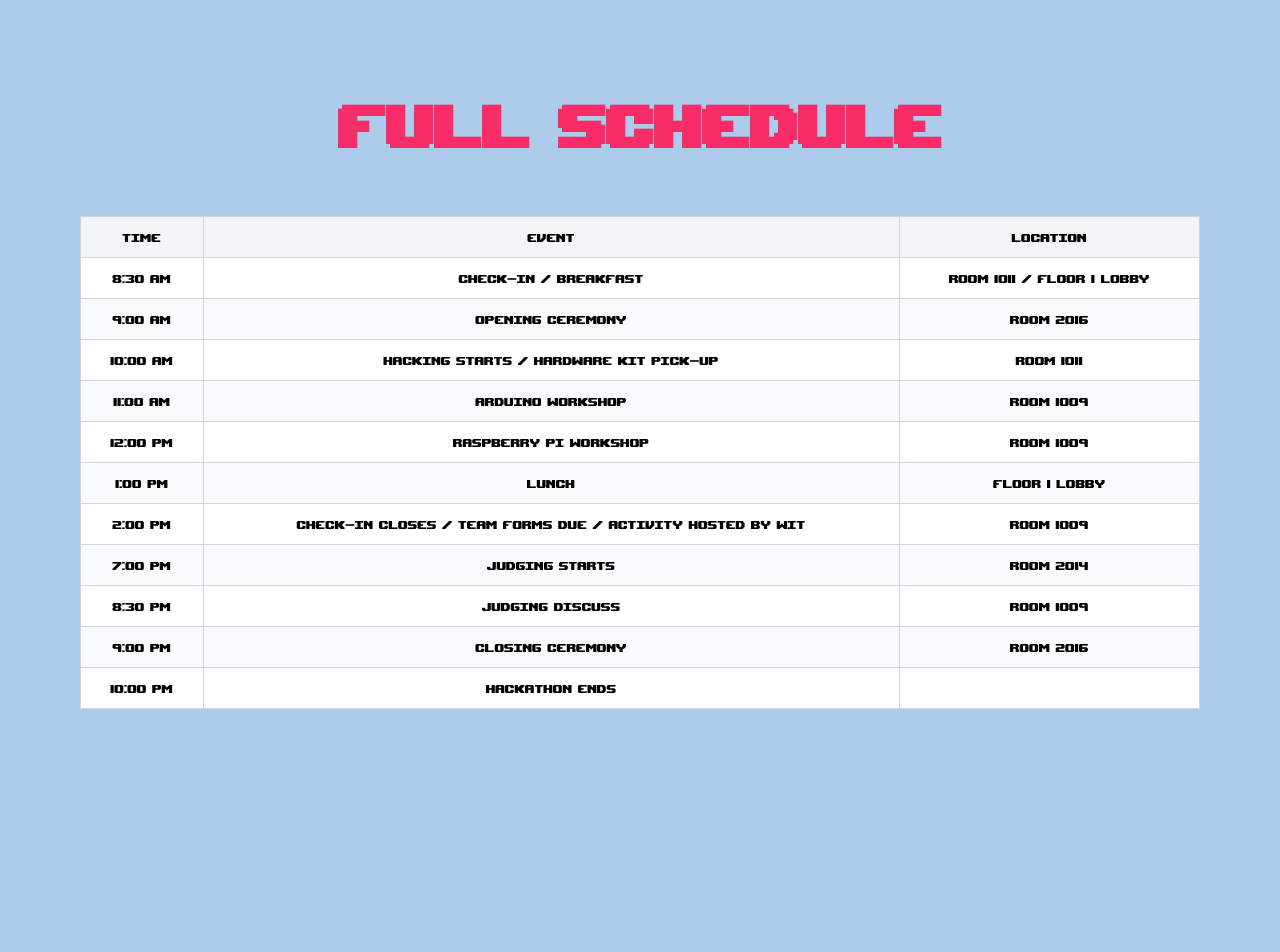
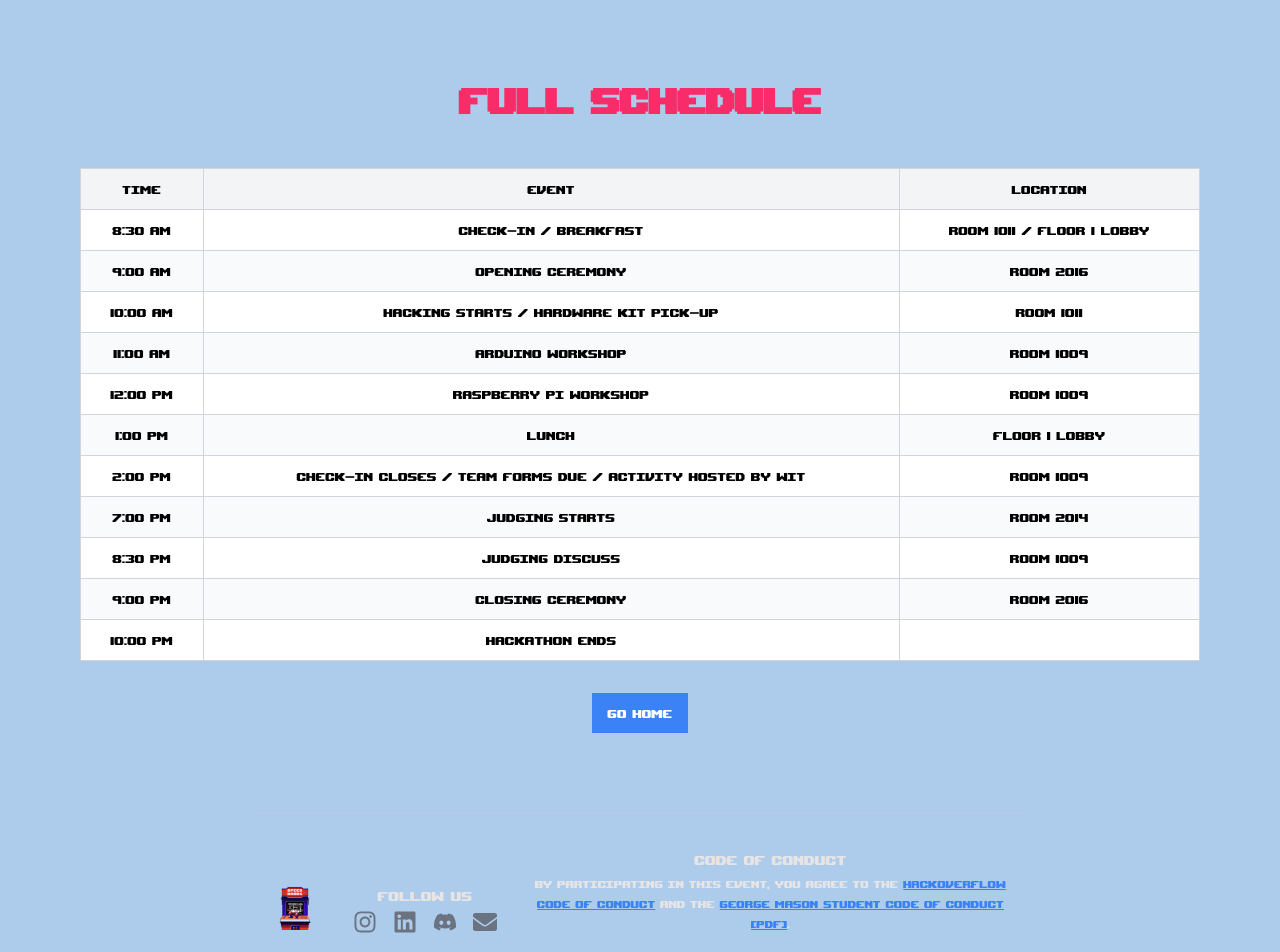
Before and after one commit to J-Souffle/sphx25-schedule, a Next.js app: page /full-schedule in a window 1280 px wide. Shown: the top 952 px of the page. Before the commit the page ends 918 px from the top, so only its background shows below. Built offline with nearby package versions, Linux system fonts and the light colour scheme.

Commit message:
Working footer

```diff
--- a/next.config.mjs
+++ b/next.config.mjs
@@ -2,13 +2,13 @@
 const nextConfig = {
     images: {
         domains: ['assets.aceternity.com'],
+        unoptimized: true, // Disable image optimization for static export
     },
     output: "export",
     compiler: {
         // Enables the styled-components SWC transform
-        styledComponents: true
-    }
-
+        styledComponents: true,
+    },
 };
 
 export default nextConfig;
--- a/package.json
+++ b/package.json
@@ -22,6 +22,7 @@
     "next": "14.2.14",
     "react": "^18",
     "react-dom": "^18",
+    "react-icons": "^5.5.0",
     "tailwind-merge": "^2.5.3",
     "tailwindcss-animate": "^1.0.7"
   },
--- a/src/app/full-schedule/page.tsx
+++ b/src/app/full-schedule/page.tsx
@@ -3,8 +3,10 @@
 import MaxWidthWrapper from "@/components/MaxWidthWrapper";
 import MinFooter from "@/components/ui/Footer";
 import { SCHEDULE } from "@/lib/schedule";
+import { useRouter } from 'next/navigation';
 
 export default function FullSchedule() {
+  const router = useRouter();
   const { saturdayData, sundayData } = SCHEDULE;
 
   // Combine events for Saturday and Sunday
@@ -16,7 +18,7 @@ export default function FullSchedule() {
         {/* Header */}
         <h1
           style={{
-            fontSize: "5em",
+            fontSize: "3em",
             fontFamily: "Upheaval, Arial, Helvetica, sans-serif",
           }}
           className="font-bold text-primary mb-8"
@@ -64,6 +66,13 @@ export default function FullSchedule() {
           Go Back
         </button> */}
 
+<button
+      onClick={() => router.push("https://www.hackoverflow.org/")}
+      className="bg-blue-500 text-white px-4 py-2 rounded-md hover:bg-blue-700 transition-colors"
+    >
+      Go Home
+    </button>
+
         {/* Footer */}
         <div className="pt-[5rem] w-full max-w-3xl mx-auto">
           <MinFooter />
--- a/src/app/page.tsx
+++ b/src/app/page.tsx
@@ -117,7 +117,7 @@ currentLocalTime.setHours(0, 0, 0, 0); // Set to start of the day (midnight)
         <h1
   style={{
     // fontSize: window.innerWidth <= 768 ? "4em" : "9em",
-    fontSize: "3em",
+    fontSize: "3.5em",
     fontFamily: "Upheaval, Arial, Helvetica, sans-serif", // Use your custom font and make it important
   }}
   className="font-bold text-primary mb-8"
--- a/src/components/ui/Footer.tsx
+++ b/src/components/ui/Footer.tsx
@@ -1,28 +1,87 @@
-// import { LucideGithub, LucideLinkedin } from 'lucide-react'
-import React from 'react'
+import React from 'react';
+import { FaInstagram, FaLinkedin, FaDiscord, FaEnvelope } from 'react-icons/fa'; // Ensure you have react-icons installed
+import Image from 'next/image'; // For better image handling in Next.js
+import Machine from './arcade_machine.png'; // Adjust path as necessary
 
-// const SocialLink = ({
-//   href,
-//   icon: Icon,
-//   children,
-// }: {
-//   href: string
-//   icon: React.ComponentType<{ className?: string }>
-//   children: React.ReactNode
-// }) => {
-//   return (
-//     <a href={href} target="_blank" rel="noreferrer" className="group">
-//       <span className="sr-only">{children}</span>
-//       <Icon className="h-5 w-5 fill-zinc-700 transition group-hover:fill-gray-100 dark:group-hover:fill-gray-200" />
-//     </a>
-//   )
-// }
+// Defining a TypeScript type for the social links
+type SocialLinkProps = {
+  href: string;
+  icon: React.ComponentType<{ className?: string }>;
+  label: string;
+};
 
-const MinFooter = () => {
+const socialLinks: SocialLinkProps[] = [
+  {
+    href: 'https://www.instagram.com/hackoverflowgmu/',
+    icon: FaInstagram,
+    label: 'Instagram',
+  },
+  {
+    href: 'https://www.linkedin.com/company/hackoverflow-gmu/?viewAsMember=true',
+    icon: FaLinkedin,
+    label: 'LinkedIn',
+  },
+  {
+    href: 'https://discord.gg/JqjUQfgKDu',
+    icon: FaDiscord,
+    label: 'Discord',
+  },
+  {
+    href: 'mailto:hackoverflowmason@email.com',
+    icon: FaEnvelope,
+    label: 'Email',
+  },
+];
+
+const MinFooter: React.FC = () => {
+  const year = new Date().getFullYear();
+
   return (
-    <div className="flex w-full flex-col items-center justify-between gap-5 border-t border-gray-900/5 pt-8 sm:flex-row dark:border-white/5">
-    </div>
-  )
-}
+    <footer className="flex w-full flex-col items-center justify-between gap-5 border-t border-gray-900/5 pt-8 sm:flex-row dark:border-white/5">
+      <div className="flex flex-col items-center">
+        <Image src={Machine} alt="Arcade Machine" width={150} height={150} />
+      </div>
 
-export default MinFooter
+      <div className="flex flex-col items-center">
+        <h3 className="text-lg font-semibold">Follow Us</h3>
+        <ul className="flex gap-4">
+          {socialLinks.map(({ href, icon: Icon, label }) => (
+            <li key={label}>
+              <a href={href} target="_blank" rel="noopener noreferrer" className="group">
+                <span className="sr-only">{label}</span>
+                <Icon className="h-6 w-6 text-gray-500 transition hover:text-blue-500 dark:hover:text-blue-400" />
+              </a>
+            </li>
+          ))}
+        </ul>
+      </div>
+
+      <div className="text-center">
+        <h3 className="text-lg font-semibold">Code of Conduct</h3>
+        <p className="text-sm">
+          By participating in this event, you agree to the{' '}
+          <a
+            href="https://www.hackoverflow.org/code-of-conduct/"
+            target="_blank"
+            className="text-blue-500 underline hover:text-blue-700"
+            rel="noopener noreferrer"
+          >
+            HackOverflow Code of Conduct
+          </a>{' '}
+          and the{' '}
+          <a
+            href="https://studentconduct.gmu.edu/wp-content/uploads/2021/08/2021-22-Code_of_Student_Conduct.pdf"
+            target="_blank"
+            className="text-blue-500 underline hover:text-blue-700"
+            rel="noopener noreferrer"
+          >
+            George Mason Student Code of Conduct [PDF]
+          </a>.
+        </p>
+        <p className="mt-4 text-sm">© {year} HackOverflow. All Rights Reserved.</p>
+      </div>
+    </footer>
+  );
+};
+
+export default MinFooter;
```
Also changed, not shown: src/components/ui/arcade_machine.png (added), 1 other file (tests, documents, lock files or other folders).
